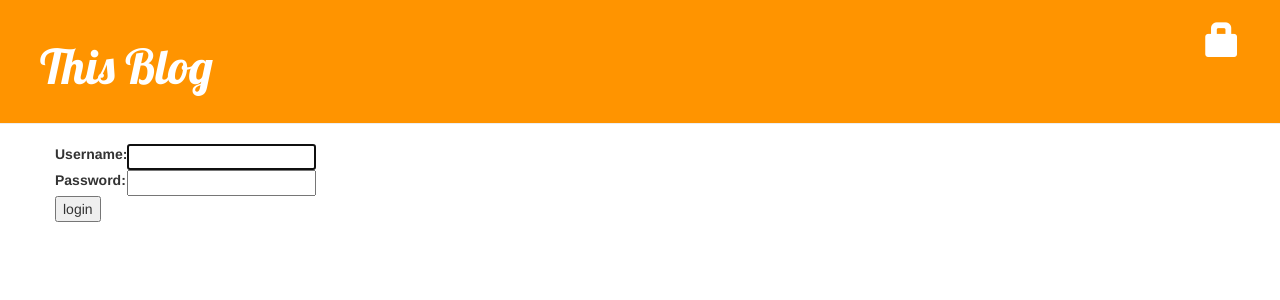
After one commit to tsullivan/my-first-blog, a Django app: page /accounts/login/ in a window 1280 px wide. The commit adds this page. Shown: the top 300 px of the page. Run offline with Django 3.2, Linux system fonts and the light colour scheme; some libraries are stand-ins or nearby versions.

Commit message:
security and login form, debug = false

```diff
--- a/blog/templates/blog/base.html
+++ b/blog/templates/blog/base.html
@@ -14,7 +14,14 @@
 
 <div class="page-header">
   {% if user.is_authenticated %}
-    <a href="{% url 'post_new' %}" class="top-menu"><span class="glyphicon glyphicon-plus"></span></a>
+    <a href="{% url 'post_new' %}" class="top-menu">
+      <span class="glyphicon glyphicon-plus"></span>
+    </a>
+    <p class="top-menu">Hello {{ user.username }}</p>
+  {% else %}
+    <a href="{% url 'login' %}" class="top-menu">
+      <span class="glyphicon glyphicon-lock"></span>
+    </a>
   {% endif %}
   <h1><a href="/">This Blog</a></h1>
 </div>
--- /dev/null
+++ b/blog/templates/registration/login.html
@@ -0,0 +1,24 @@
+{% extends "blog/base.html" %}
+
+{% block content %}
+  {% if form.errors %}
+    <p>Your username and password didn't match. Please try again.</p>
+  {% endif %}
+
+  <form method="post" action="{% url 'login' %}">
+    {% csrf_token %}
+    <table>
+    <tr>
+      <td>{{ form.username.label_tag }}</td>
+      <td>{{ form.username }}</td>
+    </tr>
+    <tr>
+      <td>{{ form.password.label_tag }}</td>
+      <td>{{ form.password }}</td>
+    </tr>
+    </table>
+
+    <input type="submit" value="login" />
+    <input type="hidden" name="next" value="{{ next }}" />
+  </form>
+{% endblock %}
--- a/blog/views.py
+++ b/blog/views.py
@@ -1,5 +1,6 @@
 from django.shortcuts import render, get_object_or_404, redirect
 from django.utils import timezone
+from django.contrib.auth.decorators import login_required
 from .models import Post
 from .forms import PostForm
 
@@ -12,6 +13,7 @@ def post_detail(request, pk):
     post = get_object_or_404(Post, pk=pk)
     return render(request, 'blog/post_detail.html', {'post': post})
 
+@login_required
 def post_new(request):
     if request.method == "POST":
         form = PostForm(request.POST)
@@ -25,6 +27,7 @@ def post_new(request):
         form = PostForm()
     return render(request, 'blog/post_edit.html', {'form': form})
 
+@login_required
 def post_edit(request, pk):
     post = get_object_or_404(Post, pk=pk)
     if request.method == "POST":
--- a/mysite/settings.py
+++ b/mysite/settings.py
@@ -23,7 +23,7 @@ BASE_DIR = os.path.dirname(os.path.dirname(os.path.abspath(__file__)))
 SECRET_KEY = 'v+tbo2n-us96^rnrx_t^ucrefqq%q^1s3-i7$g%ni1g1$#kry4'
 
 # SECURITY WARNING: don't run with debug turned on in production!
-DEBUG = True
+DEBUG = False
 
 ALLOWED_HOSTS = ['127.0.0.1', '.pythonanywhere.com']
 
@@ -120,3 +120,5 @@ USE_TZ = True
 
 STATIC_URL = '/static/'
 STATIC_ROOT = os.path.join(BASE_DIR, 'static')
+
+LOGIN_REDIRECT_URL = '/'
--- a/mysite/urls.py
+++ b/mysite/urls.py
@@ -1,23 +1,10 @@
-"""mysite URL Configuration
+from django.conf.urls import include, url
+from django.contrib import admin
 
-The `urlpatterns` list routes URLs to views. For more information please see:
-    https://docs.djangoproject.com/en/1.11/topics/http/urls/
-Examples:
-Function views
-    1. Add an import:  from my_app import views
-    2. Add a URL to urlpatterns:  url(r'^$', views.home, name='home')
-Class-based views
-    1. Add an import:  from other_app.views import Home
-    2. Add a URL to urlpatterns:  url(r'^$', Home.as_view(), name='home')
-Including another URLconf
-    1. Import the include() function: from django.conf.urls import url, include
-    2. Add a URL to urlpatterns:  url(r'^blog/', include('blog.urls'))
-"""
-from django.conf.urls import include
-from django.conf.urls import url
-from django.contrib import admin
+from django.contrib.auth import views
 
 urlpatterns = [
     url(r'^admin/', admin.site.urls),
+    url(r'^accounts/login/$', views.login, name='login'),
     url(r'', include('blog.urls')),
 ]
```
